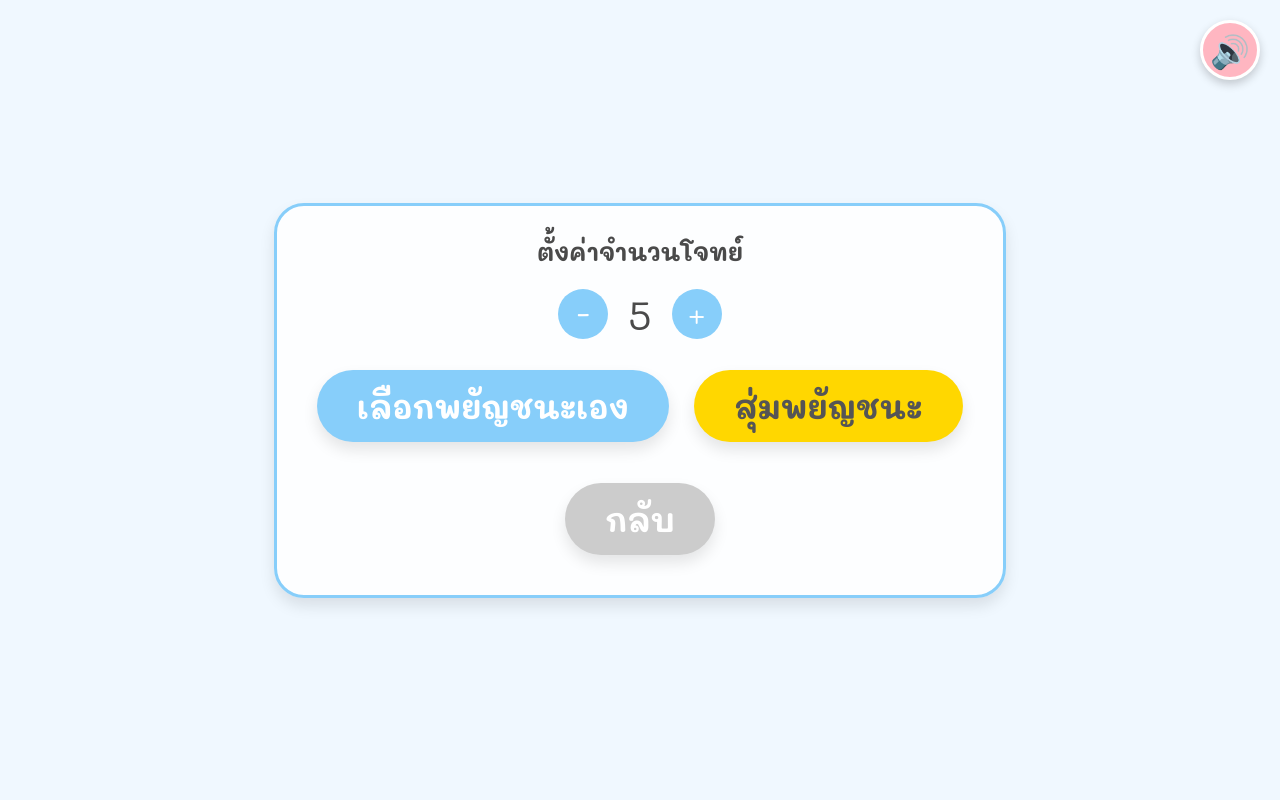
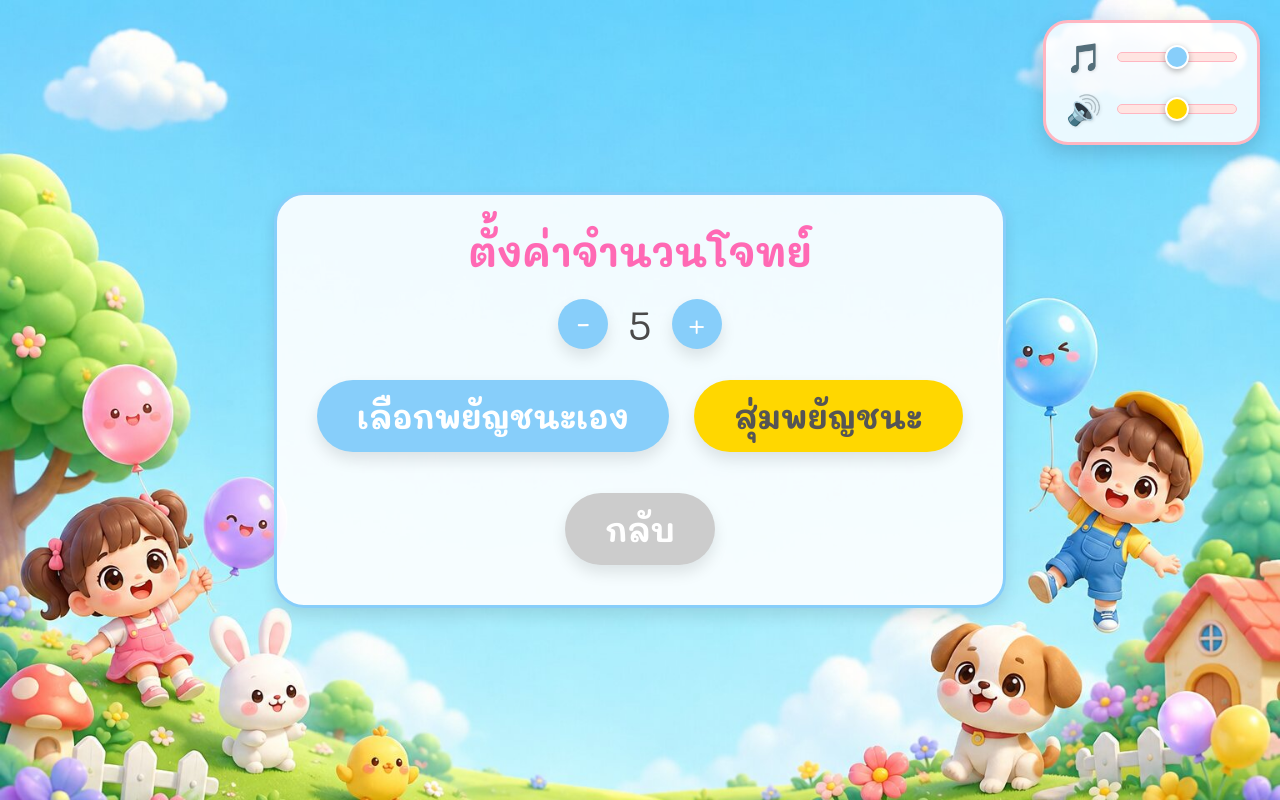
Before and after one commit to Canato05/thai-balloon-ar, a plain HTML site: page index.html in a window 1280 px wide. Both pictures are taken after a click on the button "เข้าเกม". Drawn offline with Linux system fonts and the light colour scheme.

Commit message:
Add files via upload

```diff
--- a/index.html
+++ b/index.html
@@ -57,14 +57,16 @@
             background-size: cover;
             background-position: center;
             background-color: var(--bg-color);
+            /* ภาพพื้นหลังเมนูย่อยค่าเริ่มต้น (ครอบคลุมทุกหน้าเมนู) */
+            background-image: url('images/bg-main.jpg');
         }
 
         .screen.active {
             display: flex;
         }
 
-        #screen-main { background-image: url('images/bg-main.jpg'); }
         #screen-game {
+            /* Override รูปแบบพื้นหลังเฉพาะหน้าเกม */
             background-image: url('images/bg-game.jpg');
             justify-content: flex-start;
         }
@@ -79,6 +81,11 @@
             background: rgba(255, 255, 255, 0.7);
             padding: 10px 30px;
             border-radius: 30px;
+        }
+
+        h2 {
+            font-size: 2.5rem;
+            color: #FF69B4;
         }
 
         .btn {
@@ -129,30 +136,71 @@
             display: flex;
             justify-content: center;
             align-items: center;
+            box-shadow: var(--btn-shadow);
         }
 
-        /* ปุ่มเปิด/ปิดเสียง */
-        #mute-btn {
+        /* ---------------- ระบบควบคุมเสียง (แถบเลื่อน) ---------------- */
+        .audio-controls-panel {
             position: fixed;
             top: 20px;
             right: 20px;
-            background: #FFB6C1;
-            border: 3px solid #fff;
-            border-radius: 50%;
-            width: 60px;
-            height: 60px;
-            font-size: 2rem;
-            cursor: pointer;
-            box-shadow: 0 4px 10px rgba(0,0,0,0.2);
-            z-index: 1000;
+            background: rgba(255, 255, 255, 0.85);
+            padding: 15px 20px;
+            border-radius: 25px;
+            box-shadow: 0 8px 20px rgba(0,0,0,0.15);
+            border: 3px solid var(--primary);
+            z-index: 9999;
             display: flex;
-            justify-content: center;
-            align-items: center;
-            transition: transform 0.2s;
+            flex-direction: column;
+            gap: 15px;
         }
 
-        #mute-btn:hover {
-            transform: scale(1.1);
+        .slider-row {
+            display: flex;
+            align-items: center;
+            gap: 15px;
+        }
+
+        .slider-row span {
+            font-size: 1.8rem;
+            text-shadow: 1px 1px 3px rgba(0,0,0,0.1);
+        }
+
+        /* แต่งแถบเลื่อน Range Slider ให้น่ารัก */
+        input[type=range] {
+            -webkit-appearance: none;
+            width: 120px;
+            background: transparent;
+        }
+
+        input[type=range]:focus {
+            outline: none;
+        }
+
+        input[type=range]::-webkit-slider-runnable-track {
+            width: 100%;
+            height: 10px;
+            cursor: pointer;
+            background: #FFE4E1;
+            border-radius: 5px;
+            border: 1px solid #FFB6C1;
+        }
+
+        input[type=range]::-webkit-slider-thumb {
+            -webkit-appearance: none;
+            height: 24px;
+            width: 24px;
+            border-radius: 50%;
+            background: var(--secondary);
+            cursor: pointer;
+            margin-top: -8px; /* จัดกึ่งกลาง (10/2 - 24/2) */
+            box-shadow: 0 2px 6px rgba(0,0,0,0.3);
+            border: 2px solid white;
+        }
+
+        /* ปรับสี thumb แถบที่สองให้ต่างกัน */
+        #sfx-slider::-webkit-slider-thumb {
+            background: var(--accent);
         }
 
         /* Panel สำหรับหน้าเลือกพยัญชนะ */
@@ -200,19 +248,20 @@
             position: relative;
         }
 
-        .game-title { font-size: 2rem; color: #fff; background: #FF69B4; padding: 10px 20px; border-radius: 20px; }
+        .game-title { font-size: 2rem; color: #fff; background: #FF69B4; padding: 10px 20px; border-radius: 20px; box-shadow: var(--btn-shadow); }
 
         .top-right-panel {
             display: flex;
             flex-direction: column;
-            align-items: center;
+            align-items: flex-end;
             gap: 15px;
-            margin-right: 70px; /* เว้นระยะไม่ให้ทับซ้อนปุ่ม Mute มุมจอ */
+            /* เพิ่มระยะเว้นจากแถบปรับเสียงที่กว้างขึ้น */
+            margin-right: 200px;
         }
 
-        .score-board { font-size: 2rem; color: #fff; background: #87CEFA; padding: 10px 20px; border-radius: 20px; }
+        .score-board { font-size: 2rem; color: #fff; background: #87CEFA; padding: 10px 20px; border-radius: 20px; box-shadow: var(--btn-shadow); }
 
-        /* ปุ่มออกเกม (ตำแหน่งด้านบน) */
+        /* ปุ่มออกเกม (ตำแหน่งด้านบนขวาใกล้คะแนน) */
         #exit-btn {
             background: #FF6347;
             color: white;
@@ -310,18 +359,26 @@
     </style>
 </head>
 <body>
-
     <!-- แท็กเสียง BGM 2 แทร็ก -->
     <audio id="bg-music-menu" src="images/bg-main.mp3" loop></audio>
     <audio id="bg-music-game" src="images/bg-game.mp3" loop></audio>
 
-    <!-- ปุ่มเปิดปิดเสียง -->
-    <button id="mute-btn" onclick="toggleMute()">🔊</button>
+    <!-- แถบควบคุมระดับเสียง (BGM และ SFX) วางมุมขวาบนสุด -->
+    <div class="audio-controls-panel">
+        <div class="slider-row">
+            <span title="ดนตรี (BGM)">🎵</span>
+            <input type="range" id="bgm-slider" min="0" max="1" step="0.05" value="0.5" oninput="updateBGMVolume()">
+        </div>
+        <div class="slider-row">
+            <span title="เอฟเฟกต์ (SFX)">🔊</span>
+            <input type="range" id="sfx-slider" min="0" max="1" step="0.05" value="0.5" oninput="updateSFXVolume()">
+        </div>
+    </div>
 
     <!-- 1. หน้าจอหลัก -->
     <div id="screen-main" class="screen active">
         <h1>เกมยิงลูกโป่งพยัญชนะไทย</h1>
-        <!-- ผูกระบบเริ่มเสียงเข้ากับปุ่มแรกสุด -->
+        <!-- ผูกระบบเริ่มเสียงเข้ากับปุ่มแรกสุด เพื่อปลดล็อก AudioContext (Global Event) -->
         <button class="btn" onclick="initAudio(); switchScreen('screen-mode')">เข้าเกม</button>
     </div>
 
@@ -355,14 +412,14 @@
     <!-- 3. หน้าเลือกความยาก และ ความเร็ว -->
     <div id="screen-difficulty" class="screen">
         <div class="panel">
-            <div class="count-control" style="background: rgba(255,182,193,0.3); padding: 10px 20px; border-radius: 20px;">
+            <div class="count-control" style="background: rgba(255,182,193,0.5); padding: 10px 20px; border-radius: 20px; box-shadow: var(--btn-shadow);">
                 <span class="speed-label">ความเร็วลูกโป่ง:</span>
                 <button class="count-btn" onclick="changeSpeed(-1)">-</button>
                 <span id="speed-level-display" style="font-size: 2.5rem; font-weight: bold; color: #FF69B4; width: 40px;">1</span>
                 <button class="count-btn" onclick="changeSpeed(1)">+</button>
             </div>
 
-            <h2 style="margin-top: 10px;">เลือกระดับความยาก</h2>
+            <h2 style="margin-top: 20px;">เลือกระดับความยาก</h2>
             <br>
             <button class="btn" style="background:#a8e6cf" onclick="startGame('easy')">ง่าย</button>
             <button class="btn btn-yellow" onclick="startGame('medium')">ปานกลาง</button>
@@ -384,15 +441,14 @@
 
             <!-- รวมคะแนนและปุ่มออกเกมไว้ในบล็อกเดียวกันทางขวา -->
             <div class="top-right-panel">
+                <button id="exit-btn" onclick="exitGame()">ออกเกม</button>
                 <div class="score-board">คะแนน: <span id="score-display">0</span> / <span id="max-score-display">5</span></div>
-                <button id="exit-btn" onclick="exitGame()">ออกเกม</button>
             </div>
         </div>
 
         <div class="game-bottom">
             <video id="webcam-video" autoplay playsinline></video>
             <canvas id="game-canvas"></canvas>
-            <!-- ปุ่มเริ่มเกมด้านใน AR -->
             <button id="start-ar-btn" class="btn" onclick="startCountdown()">เริ่มเกม</button>
             <div id="countdown-display" class="countdown-text">5</div>
             <div id="debug-msg">สถานะ: รอโหลดกล้อง...</div>
@@ -405,23 +461,46 @@
             <h1>จบเกม!</h1>
             <h2 style="font-size:3rem">คะแนนที่ได้: <span id="final-score" style="color:var(--primary)">0</span></h2>
             <br><br>
-            <!-- เมื่อกดเล่นอีกครั้ง ให้กลับไปหน้า Mode -->
             <button class="btn" onclick="resetToMode()">เล่นอีกครั้ง</button>
         </div>
     </div>
 
     <script>
         // ==========================================
-        // 0. ระบบเสียง (Dual BGM & Web Audio API SFX)
+        // 0. ระบบเสียง (Volume Sliders & Procedural SFX)
         // ==========================================
         let audioCtx;
-        let isMuted = false;
+
+        // ตัวแปรเก็บระดับเสียง 0.0 - 1.0
+        let globalBgmVolume = 0.5;
+        let globalSfxVolume = 0.5;
+
         let currentBGMType = 'none';
 
         const bgmMenu = document.getElementById('bg-music-menu');
         const bgmGame = document.getElementById('bg-music-game');
-        const muteBtn = document.getElementById('mute-btn');
 
+        // ฟังก์ชันอัปเดตเสียง BGM แบบ Real-time
+        function updateBGMVolume() {
+            globalBgmVolume = parseFloat(document.getElementById('bgm-slider').value);
+            bgmMenu.volume = globalBgmVolume;
+            bgmGame.volume = globalBgmVolume;
+
+            // ช่วยปลดล็อกเสียงเผื่อผู้เล่นปรับแถบก่อนกดเข้าเกม
+            if (!audioCtx) initAudio();
+        }
+
+        // ฟังก์ชันอัปเดตเสียง SFX แบบ Real-time
+        function updateSFXVolume() {
+            globalSfxVolume = parseFloat(document.getElementById('sfx-slider').value);
+            if (!audioCtx) initAudio();
+        }
+
+        // ตั้งค่าเริ่มต้นของ Audio Elements
+        bgmMenu.volume = globalBgmVolume;
+        bgmGame.volume = globalBgmVolume;
+
+        // ฟังก์ชันเริ่มระบบเสียงครั้งแรกที่คลิก ป้องกัน Autoplay Block
         function initAudio() {
             if (!audioCtx) {
                 audioCtx = new (window.AudioContext || window.webkitAudioContext)();
@@ -436,7 +515,6 @@
 
         function switchBGM(type) {
             currentBGMType = type;
-            if (isMuted) return;
 
             if (type === 'menu') {
                 bgmGame.pause();
@@ -448,27 +526,15 @@
             }
         }
 
-        function toggleMute() {
-            isMuted = !isMuted;
-            if (isMuted) {
-                bgmMenu.pause();
-                bgmGame.pause();
-                muteBtn.innerText = '🔇';
-            } else {
-                initAudio();
-                switchBGM(currentBGMType);
-                muteBtn.innerText = '🔊';
-            }
-        }
-
-        // --- Procedural Sound Effects ---
+        // --- Procedural Sound Effects (ผูกค่าเข้ากับ globalSfxVolume) ---
         function playHoverSound() {
-            if (!audioCtx || isMuted) return;
+            if (!audioCtx || globalSfxVolume === 0) return;
             const osc = audioCtx.createOscillator();
             const gain = audioCtx.createGain();
             osc.type = 'sine';
             osc.frequency.setValueAtTime(800, audioCtx.currentTime);
-            gain.gain.setValueAtTime(0.05, audioCtx.currentTime);
+            // นำ globalSfxVolume ไปคูณเพื่อหรี่ความดัง
+            gain.gain.setValueAtTime(0.05 * globalSfxVolume, audioCtx.currentTime);
             gain.gain.exponentialRampToValueAtTime(0.001, audioCtx.currentTime + 0.05);
             osc.connect(gain);
             gain.connect(audioCtx.destination);
@@ -477,13 +543,13 @@
         }
 
         function playClickSound() {
-            if (!audioCtx || isMuted) return;
+            if (!audioCtx || globalSfxVolume === 0) return;
             const osc = audioCtx.createOscillator();
             const gain = audioCtx.createGain();
             osc.type = 'triangle';
             osc.frequency.setValueAtTime(500, audioCtx.currentTime);
             osc.frequency.exponentialRampToValueAtTime(200, audioCtx.currentTime + 0.1);
-            gain.gain.setValueAtTime(0.2, audioCtx.currentTime);
+            gain.gain.setValueAtTime(0.2 * globalSfxVolume, audioCtx.currentTime);
             gain.gain.exponentialRampToValueAtTime(0.01, audioCtx.currentTime + 0.1);
             osc.connect(gain);
             gain.connect(audioCtx.destination);
@@ -492,13 +558,13 @@
         }
 
         function playPopSound() {
-            if (!audioCtx || isMuted) return;
+            if (!audioCtx || globalSfxVolume === 0) return;
             const osc = audioCtx.createOscillator();
             const gain = audioCtx.createGain();
             osc.type = 'sine';
             osc.frequency.setValueAtTime(800, audioCtx.currentTime);
             osc.frequency.exponentialRampToValueAtTime(100, audioCtx.currentTime + 0.1);
-            gain.gain.setValueAtTime(0.8, audioCtx.currentTime);
+            gain.gain.setValueAtTime(0.8 * globalSfxVolume, audioCtx.currentTime);
             gain.gain.exponentialRampToValueAtTime(0.01, audioCtx.currentTime + 0.1);
             osc.connect(gain);
             gain.connect(audioCtx.destination);
@@ -507,12 +573,12 @@
         }
 
         function playBeepSound(isHighPitch) {
-            if (!audioCtx || isMuted) return;
+            if (!audioCtx || globalSfxVolume === 0) return;
             const osc = audioCtx.createOscillator();
             const gain = audioCtx.createGain();
             osc.type = 'square';
             osc.frequency.setValueAtTime(isHighPitch ? 880 : 440, audioCtx.currentTime);
-            gain.gain.setValueAtTime(0.15, audioCtx.currentTime);
+            gain.gain.setValueAtTime(0.15 * globalSfxVolume, audioCtx.currentTime);
             gain.gain.exponentialRampToValueAtTime(0.01, audioCtx.currentTime + 0.15);
             osc.connect(gain);
             gain.connect(audioCtx.destination);
@@ -520,6 +586,7 @@
             osc.stop(audioCtx.currentTime + 0.15);
         }
 
+        // เชื่อมโยงเสียง Hover และ Click เข้ากับทุกปุ่ม UI
         function attachUISoundsToButton(btn) {
             btn.addEventListener('mouseenter', () => { if(audioCtx) playHoverSound(); });
             btn.addEventListener('click', () => { if(audioCtx) playClickSound(); });
@@ -568,13 +635,13 @@
         // 2. State & Settings
         // ==========================================
         let qCount = 5;
-        let speedLevel = 1; // ระดับความเร็ว 1 ถึง 5 (Default 1)
+        let speedLevel = 1; // ระดับความเร็ว 1 ถึง 5
         let targetConsonant = null;
         let difficultyLevel = 'easy';
         let score = 0;
 
         let playState = 'WAIT';
-        let countdownTimer = 5; // เปลี่ยนเป็น 5 วินาที
+        let countdownTimer = 5;
         let countdownInterval;
 
         let balloonQueue = [];
@@ -587,7 +654,7 @@
         const videoElement = document.getElementById('webcam-video');
 
         let pointer = { x: -100, y: -100, isHand: false };
-        const POINTER_RADIUS = 20; // รัศมีเป้าเล็งวงกลมน่ารัก
+        const POINTER_RADIUS = 20; // ขนาดเป้าเล็งกะทัดรัด (โคนนิ้วกลาง)
 
         let cameraObj = null;
         let handsObj = null;
@@ -631,7 +698,6 @@
             document.getElementById('question-count-display').innerText = qCount;
         }
 
-        // ฟังก์ชันตั้งค่าระดับความเร็ว
         function changeSpeed(val) {
             speedLevel += val;
             if(speedLevel < 1) speedLevel = 1;
@@ -761,9 +827,7 @@
                     if(radius < 40) radius = 40;
                     if(radius > 80) radius = 80;
 
-                    // การคำนวณความเร็ว (Speed Logic) ตามค่า speedLevel (1 ถึง 5)
                     let baseSpeedY = (Math.random() * 0.3 + 0.5) * (canvas.height/600);
-                    // ตัวคูณความเร็ว: ระดับ 1 คูณ 1.0 (ปกติ) / ระดับ 5 คูณ 3.8 (เร็วมาก)
                     let speedMultiplier = 1 + (speedLevel - 1) * 0.7;
 
                     activeBalloons.push({
@@ -844,7 +908,7 @@
                 ctx.textBaseline = 'middle';
                 ctx.fillText(b.char, b.x, b.y);
 
-                // เช็คการชน (Circle-to-Circle Collision) ระหว่างลูกโป่ง กับ วงกลมเป้าเล็ง
+                // ตรวจจับการชน: ลูกโป่ง กับ เป้าเล็ง (Circle-to-Circle Collision)
                 if (playState === 'PLAY') {
                     let dist = Math.hypot(pointer.x - b.x, pointer.y - b.y);
                     if (dist < b.radius + POINTER_RADIUS) {
@@ -899,7 +963,7 @@
         }
 
         // ==========================================
-        // 6. MediaPipe AR & Touch Fallback
+        // 6. MediaPipe AR & Touch/Mouse Fallback
         // ==========================================
         function initAR() {
             document.getElementById('debug-msg').innerText = "สถานะ: กำลังโหลดกล้อง...";
@@ -997,7 +1061,7 @@
         function drawCrosshair() {
             if (pointer.x < 0 || pointer.y < 0) return;
 
-            // เป้าเล็งวงกลมน่ารัก (รัศมีอ้างอิงจาก POINTER_RADIUS)
+            // เป้าเล็งวงกลม (รัศมีอ้างอิงจาก POINTER_RADIUS = 20)
             ctx.beginPath();
             ctx.fillStyle = 'rgba(255, 255, 255, 0.6)';
             ctx.arc(pointer.x, pointer.y, POINTER_RADIUS, 0, Math.PI * 2);
@@ -1082,7 +1146,7 @@
             document.getElementById('start-ar-btn').style.display = 'none';
             document.getElementById('countdown-display').style.display = 'block';
             playState = 'COUNTDOWN';
-            countdownTimer = 5; // เปลี่ยนเป็นนับถอยหลัง 5 วินาที
+            countdownTimer = 5;
             updateTargetUI('COUNTDOWN');
 
             switchBGM('game');
@@ -1099,7 +1163,7 @@
                     document.getElementById('countdown-display').style.display = 'none';
                     playState = 'PLAY';
                     updateTargetUI('PLAY');
-                    playBeepSound(true); // เสียงสูงขึ้นเมื่อเกมเริ่ม
+                    playBeepSound(true);
                 }
             }, 1000);
         }
```
